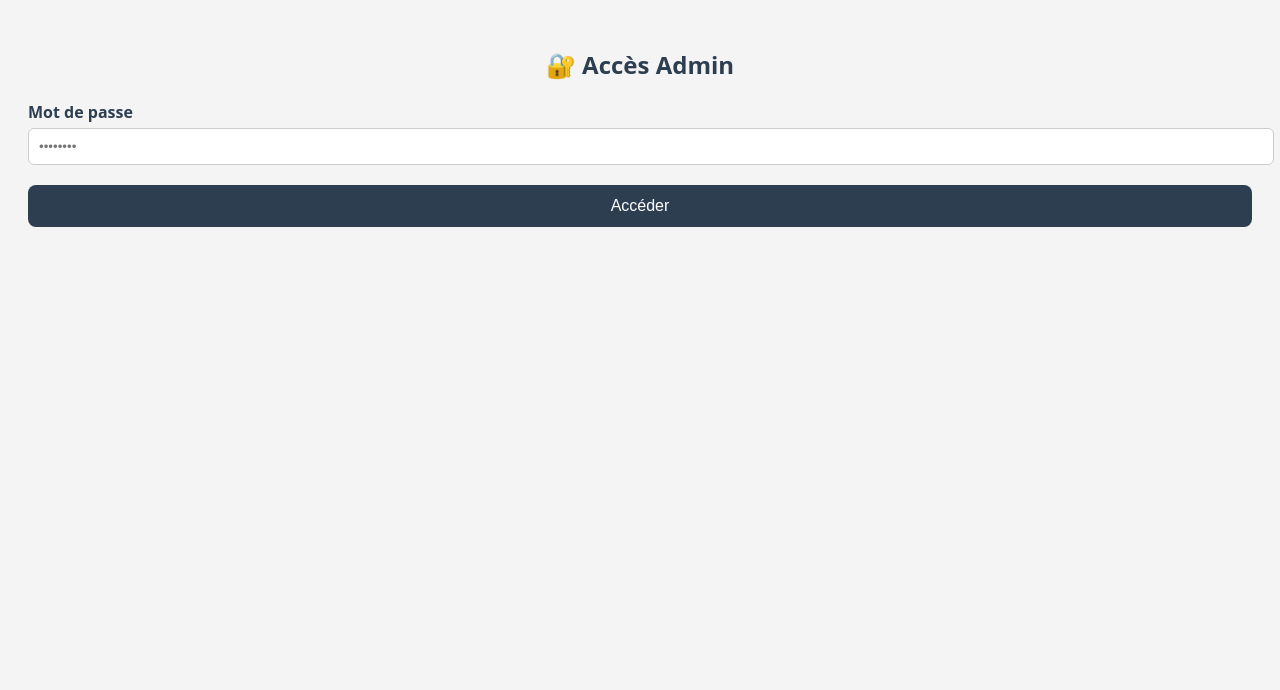
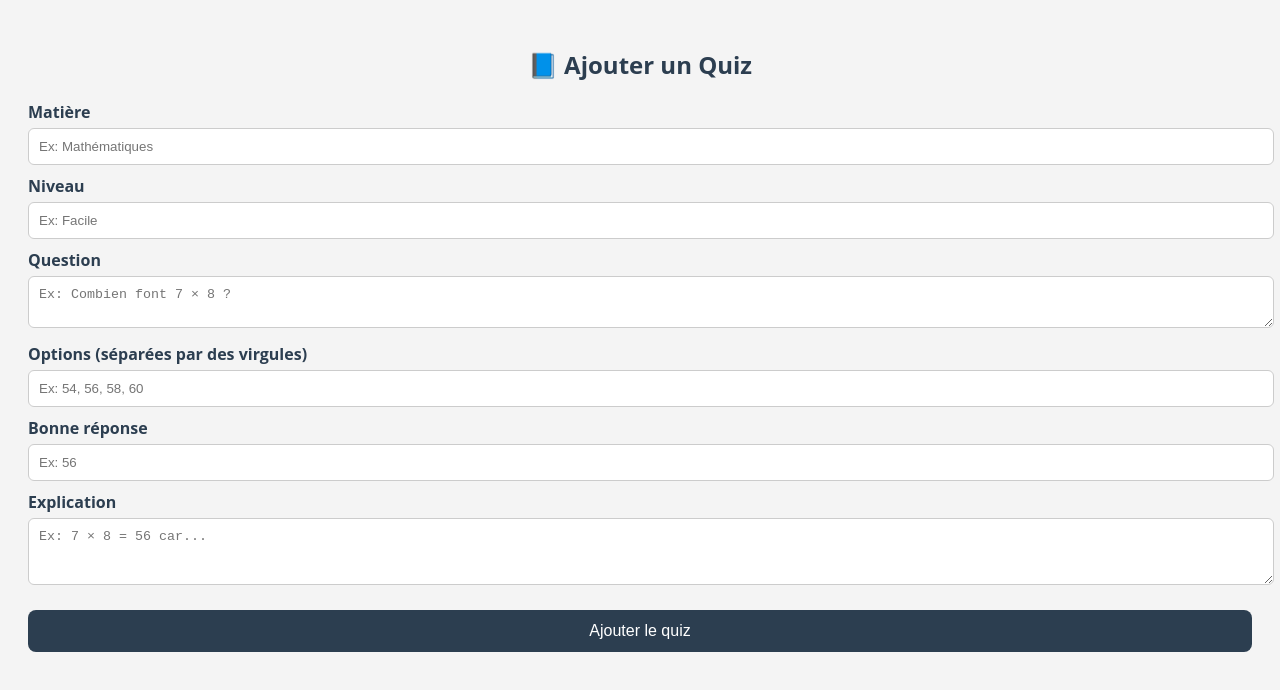
Before and after one commit to Gabby344/Prepa-, a plain HTML site: page admin.html in a window 1280 px wide. Drawn offline with Linux system fonts and the light colour scheme.

Commit message:
Update admin.html

```diff
--- a/admin.html
+++ b/admin.html
@@ -3,7 +3,7 @@
 <head>
   <meta charset="UTF-8" />
   <meta name="viewport" content="width=device-width, initial-scale=1" />
-  <title>Admin Prépa+ — Sécurisé</title>
+  <title>Admin Prépa+</title>
   <script src="https://www.gstatic.com/firebasejs/10.5.2/firebase-app-compat.js"></script>
   <script src="https://www.gstatic.com/firebasejs/10.5.2/firebase-firestore-compat.js"></script>
   <style>
@@ -47,21 +47,12 @@
       margin-top: 15px;
       color: green;
       font-weight: bold;
-    }
-    #formulaire, #successMsg {
-      display: none;
+      text-align: center;
     }
   </style>
 </head>
 <body>
 
-  <h2>🔐 Accès Admin</h2>
-
-  <label for="motDePasse">Mot de passe</label>
-  <input type="password" id="motDePasse" placeholder="••••••••" />
-  <button onclick="verifierMotDePasse()">Accéder</button>
-
-  <div id="formulaire">
   <h2>📘 Ajouter un Quiz</h2>
 
   <label for="matiere">Matière</label>
@@ -84,7 +75,6 @@
 
   <button onclick="ajouterQuiz()">Ajouter le quiz</button>
   <div class="success" id="successMsg"></div>
-  </div>
 
   <script>
     const firebaseConfig = {
@@ -99,32 +89,22 @@
     firebase.initializeApp(firebaseConfig);
     const db = firebase.firestore();
 
-    const motDePasseAdmin = "prepa2025"; // 🔐 Tu peux le changer ici
-
-    function verifierMotDePasse() {
-      const saisie = document.getElementById("motDePasse").value;
-      if (saisie === motDePasseAdmin) {
-        document.getElementById("formulaire").style.display = "block";
-        document.getElementById("motDePasse").style.display = "none";
-        document.querySelector("button").style.display = "none";
-      } else {
-        alert("🛑 Mot de passe incorrect.");
-      }
-    }
-
     async function ajouterQuiz() {
       const matiere = document.getElementById("matiere").value.trim();
       const niveau = document.getElementById("niveau").value.trim();
       const question = document.getElementById("question").value.trim();
-      const options = document.getElementById("options").value.split(',').map(opt => opt.trim());
+      const optionsRaw = document.getElementById("options").value.trim();
       const bonneReponse = document.getElementById("bonneReponse").value.trim();
       const explication = document.getElementById("explication").value.trim();
+
+      const options = optionsRaw.split(',').map(opt => opt.trim()).filter(opt => opt);
 
       if (!matiere || !niveau || !question || options.length < 2 || !bonneReponse || !explication) {
         alert("🛑 Remplis tous les champs correctement.");
         return;
       }
 
+      try {
         await db.collection("quizzes").add({
           matière: matiere,
           niveau: niveau,
@@ -135,6 +115,15 @@
         });
 
         document.getElementById("successMsg").innerText = "✅ Quiz ajouté avec succès !";
+        document.getElementById("matiere").value = "";
+        document.getElementById("niveau").value = "";
+        document.getElementById("question").value = "";
+        document.getElementById("options").value = "";
+        document.getElementById("bonneReponse").value = "";
+        document.getElementById("explication").value = "";
+      } catch (error) {
+        alert("❌ Erreur lors de l'ajout : " + error.message);
+      }
     }
   </script>
 </body>
```
Lines whose indentation alone changed are shown as unchanged.
